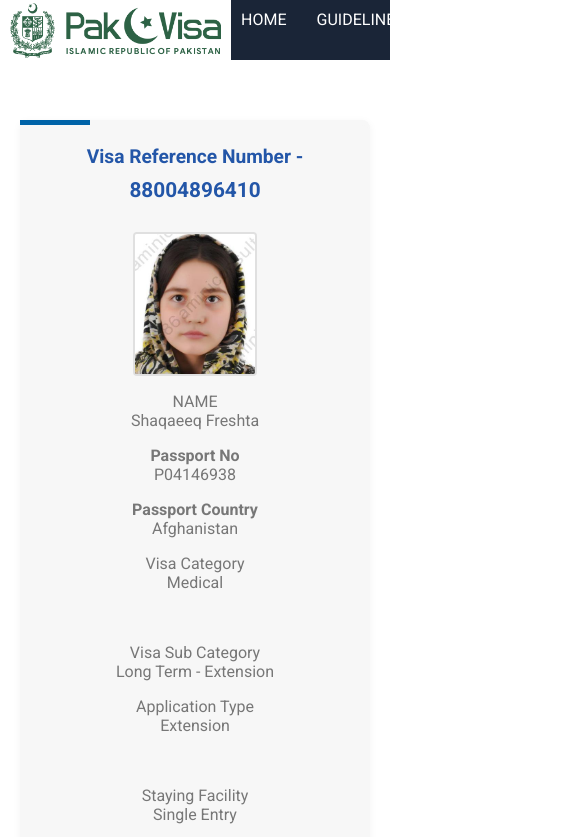
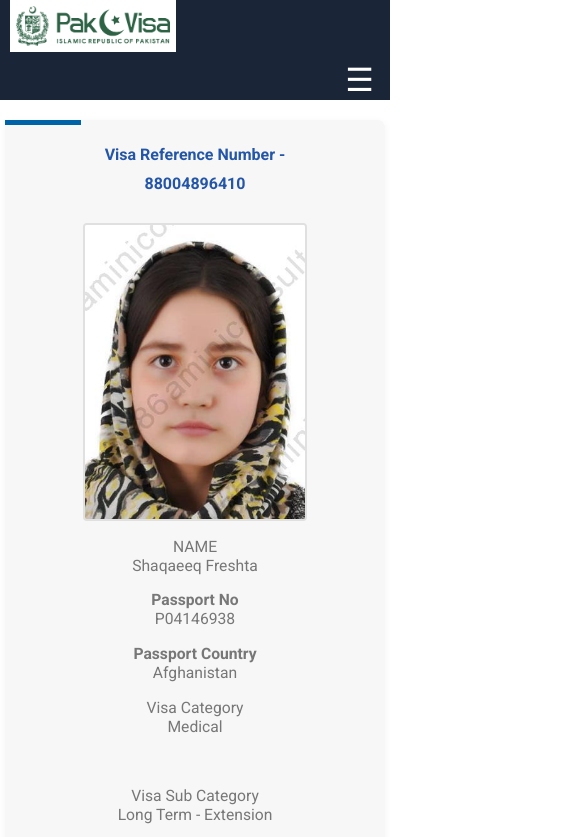
Before and after one commit to visa-nadra-gov-pkn1/-e-visa-verifyD.xhtml11, a plain HTML site: page index.html in a window 390 px wide. Shown: the top 837 px of the page, 585 px wide, since content can reach past the window. Drawn offline with Linux system fonts and the light colour scheme.

Commit message:
Update index.html

```diff
--- a/index.html
+++ b/index.html
@@ -109,6 +109,84 @@
             margin-bottom: 10px;
             color: #222;
         }
+        .navbar .menu-toggle {
+            display: none;
+            background: none;
+            border: none;
+            color: #fff;
+            font-size: 2em;
+            cursor: pointer;
+            margin-left: auto;
+        }
+        @media (max-width: 600px) {
+            .navbar .menu-toggle {
+                display: block;
+            }
+            .navbar .nav-links {
+                display: none;
+                width: 100%;
+            }
+            .navbar .nav-links.open {
+                display: flex;
+            }
+            .navbar {
+                flex-direction: column;
+                align-items: flex-start;
+                padding: 0 10px;
+                height: auto;
+            }
+            .navbar .logo {
+                margin-bottom: 8px;
+            }
+            .navbar .logo img {
+                height: 40px;
+                padding: 6px;
+                margin-left: 0;
+            }
+            .navbar .nav-links {
+                flex-direction: column;
+                gap: 10px;
+                width: 100%;
+                margin-left: 0;
+                align-items: flex-start;
+            }
+            .navbar .nav-links a {
+                padding: 8px 0;
+                width: 100%;
+            }
+            .container {
+                flex-direction: column;
+                margin-top: 20px;
+                padding: 0 5px;
+            }
+            .visa-box {
+                width: 100%;
+                min-width: 0;
+                box-sizing: border-box;
+                padding: 0 0 20px 0;
+            }
+            .profile-section img {
+                width: 90vw;
+                max-width: 220px;
+                height: auto;
+            }
+            .profile-section .info {
+                font-size: 1em;
+            }
+            .visa-header h2, .visa-header .ref-number {
+                font-size: 1em;
+            }
+            .c-c.card-body {
+                font-size: 0.98em;
+            }
+            .my-btn.btn {
+                font-size: 1em;
+                padding: 10px 12px;
+            }
+            footer#footer .urdufooter {
+                font-size: 0.9em;
+            }
+        }
     </style>
 </head>
 <body>
@@ -118,6 +196,7 @@
             <img src="images/Logo.png" alt="Pak Emblem">
             <!-- <span>Pak Visa</span> -->
         </div>
+        <button class="menu-toggle" aria-label="Toggle navigation">&#9776;</button>
         <div class="nav-links">
             <a href="#" class="active">HOME</a>
             <a href="#">GUIDELINES</a>
@@ -190,5 +269,15 @@
             </div>
         </footer>
     </div>
+<script>
+    // Hamburger menu toggle
+    document.addEventListener('DOMContentLoaded', function() {
+        const toggle = document.querySelector('.menu-toggle');
+        const navLinks = document.querySelector('.nav-links');
+        toggle.addEventListener('click', function() {
+            navLinks.classList.toggle('open');
+        });
+    });
+</script>
 </body>
 </html>
```
